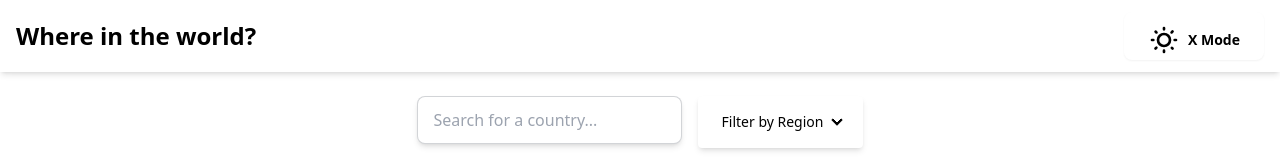
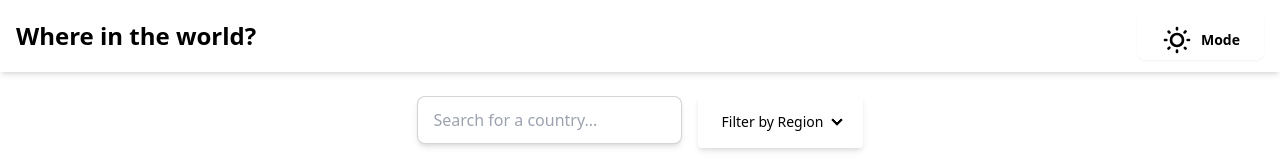
Before and after one commit to Oyasikelly/geo-country, a Next.js app: page / in a window 1280 px wide. Shown: the top 160 px of the page. Built offline with nearby package versions, Linux system fonts and the light colour scheme.

Commit message:
New Update

```diff
--- a/src/components/Header.js
+++ b/src/components/Header.js
@@ -50,7 +50,7 @@
                 <path d="M21.64,13a1,1,0,0,0-1.05-.14,8.05,8.05,0,0,1-3.37.73A8.15,8.15,0,0,1,9.08,5.49a8.59,8.59,0,0,1,.25-2A1,1,0,0,0,8,2.36,10.14,10.14,0,1,0,22,14.05,1,1,0,0,0,21.64,13Zm-9.5,6.69A8.14,8.14,0,0,1,7.08,5.22v.27A10.15,10.15,0,0,0,17.22,15.63a9.79,9.79,0,0,0,2.1-.22A8.11,8.11,0,0,1,12.14,19.73Z" />
               </svg>
             </label>
-            X Mode
+            Mode
           </button>
         </div>
       </div>
--- a/src/components/ResultCountry.js
+++ b/src/components/ResultCountry.js
@@ -92,7 +92,7 @@
     >
       <div
         className="hero-content flex flex-col lg:flex-row gap-6
-               w-3/4 px-4 sm:px-6 lg:px-8 shadow-2xl sm:mt-10"
+               w-auto px-4 sm:px-6 lg:px-8 shadow-2xl sm:mt-10"
       >
         {/* Country Flag */}
         <img
```
